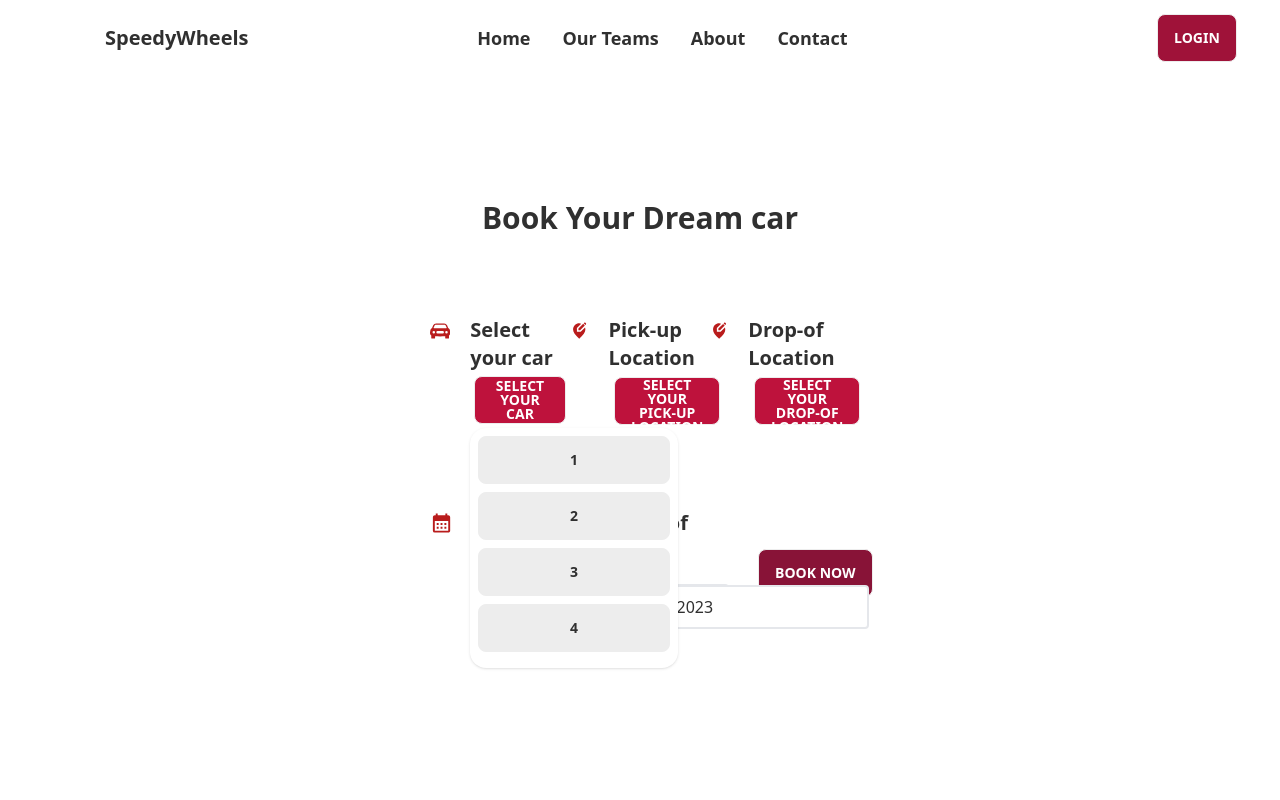
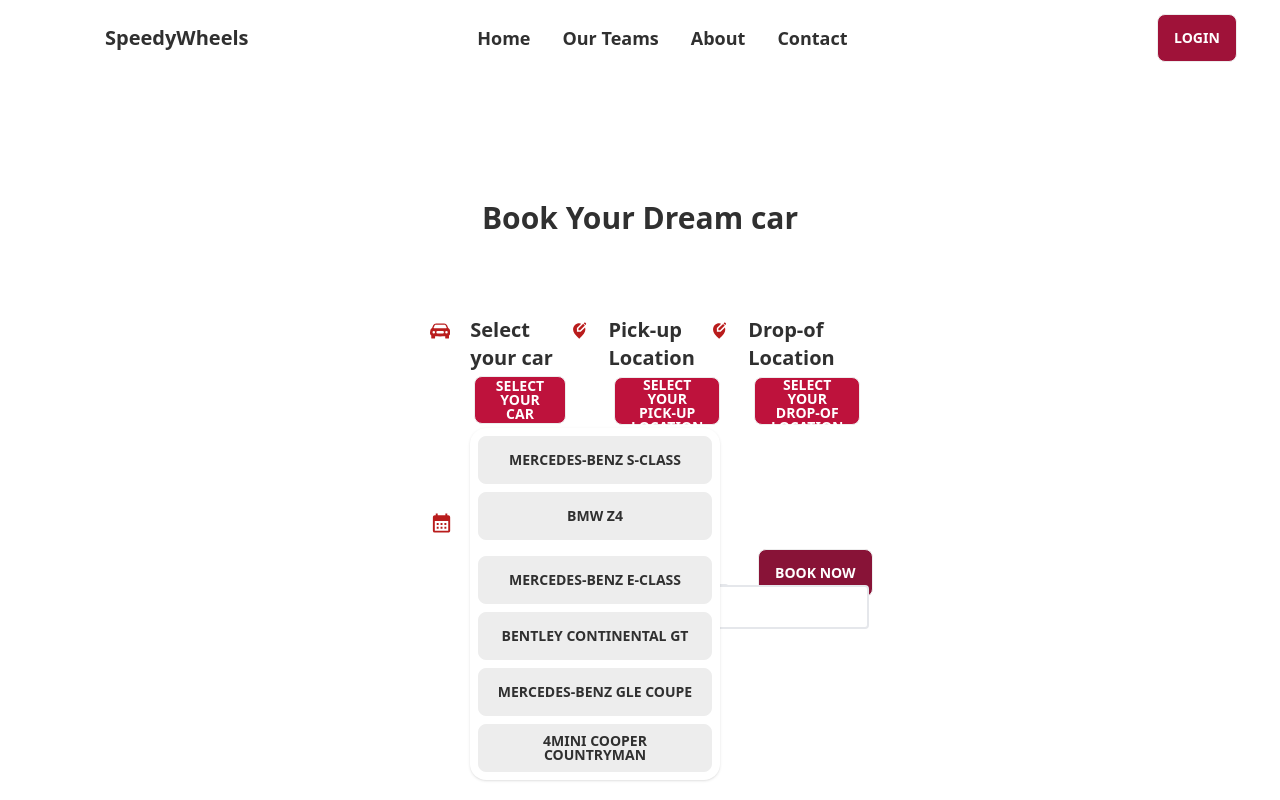
Before and after one commit to Md-arefin/speedy-wheels-client, a React (Vite) app: page / in a window 1280 px wide. Both pictures are taken after a click on the heading "SELECT YOUR CAR". Shown: the part 696-1496 px from the top of the page. Built offline with nearby package versions, Linux system fonts and the light colour scheme.

Commit message:
added book car

```diff
--- a/src/pages/Home/BookCar.jsx
+++ b/src/pages/Home/BookCar.jsx
@@ -23,11 +23,13 @@
                         <h1 className='flex gap-5 font-bold text-xl'><BsFillCarFrontFill className='text-3xl text-red-700' /> Select your car</h1>
                         <details className="dropdown ml-10 mb-20">
                             <summary className="m-1 btn bg-rose-700 text-white hover:text-black">Select your car</summary>
-                            <ul className="p-2 shadow menu dropdown-content z-[1] bg-base-100 rounded-box w-52">
-                                <li className='btn'>1</li>
-                                <li className='btn my-2'>2</li>
-                                <li className='btn'>3</li>
-                                <li className='btn my-2'>4</li>
+                            <ul className="p-2 shadow menu dropdown-content z-[1] bg-base-100 rounded-box w-[250px]">
+                                <li className='btn'>Mercedes-Benz S-Class</li>
+                                <li className='btn my-2'>BMW Z4</li>
+                                <li className='btn my-2'>Mercedes-Benz E-Class</li>
+                                <li className='btn'>Bentley Continental GT</li>
+                                <li className='btn  my-2'>Mercedes-Benz GLE Coupe</li>
+                                <li className='btn'>4Mini Cooper Countryman</li>
                             </ul>
                         </details>
                     </div>
@@ -58,7 +60,7 @@
                     <div>
                         <h1 className='flex gap-5 font-bold text-xl mb-5'><MdOutlineCalendarMonth className='text-3xl text-red-700' /> Drop-of Date</h1>
                         <DatePicker
-                        className='border-2 rounded mb-20 ml-10 p-2 md:ml-12'
+                            className='border-2 rounded mb-20 ml-10 p-2 md:ml-12'
                             selected={endDate}
                             dateFormat="dd/MM/yyyy"
                             placeholderText="drop-of date!"
@@ -80,7 +82,7 @@
                             </ul>
                         </details>
                     </div>
-                    <input className='btn ml-10 md:ml-[48px] md:mt-10 bg-rose-900 text-white hover:text-black' type='submit' value='Book now'/>
+                    <input className='btn ml-10 md:ml-[48px] md:mt-10 bg-rose-900 text-white hover:text-black' type='submit' value='Book now' />
                 </div>
             </form>
         </div>
```
Also changed, not shown: src/assets/cars/old.png (deleted).
